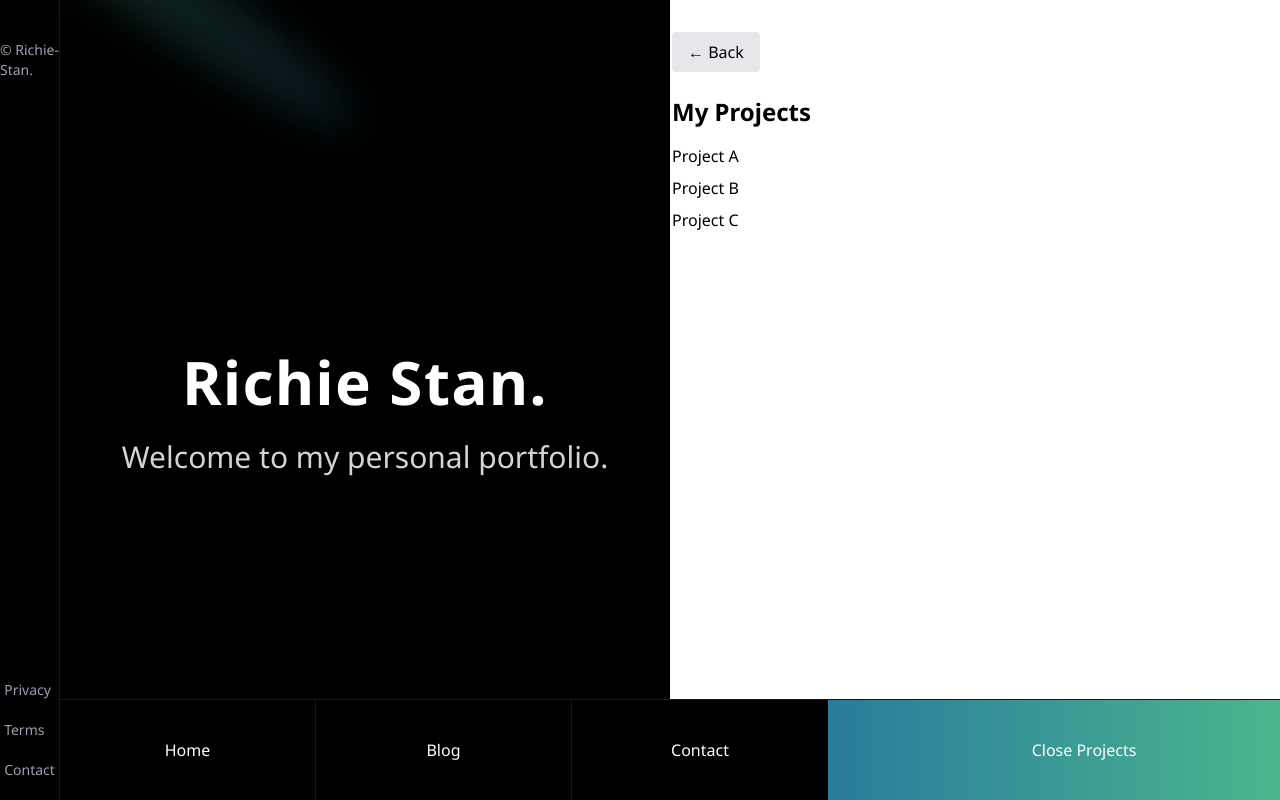
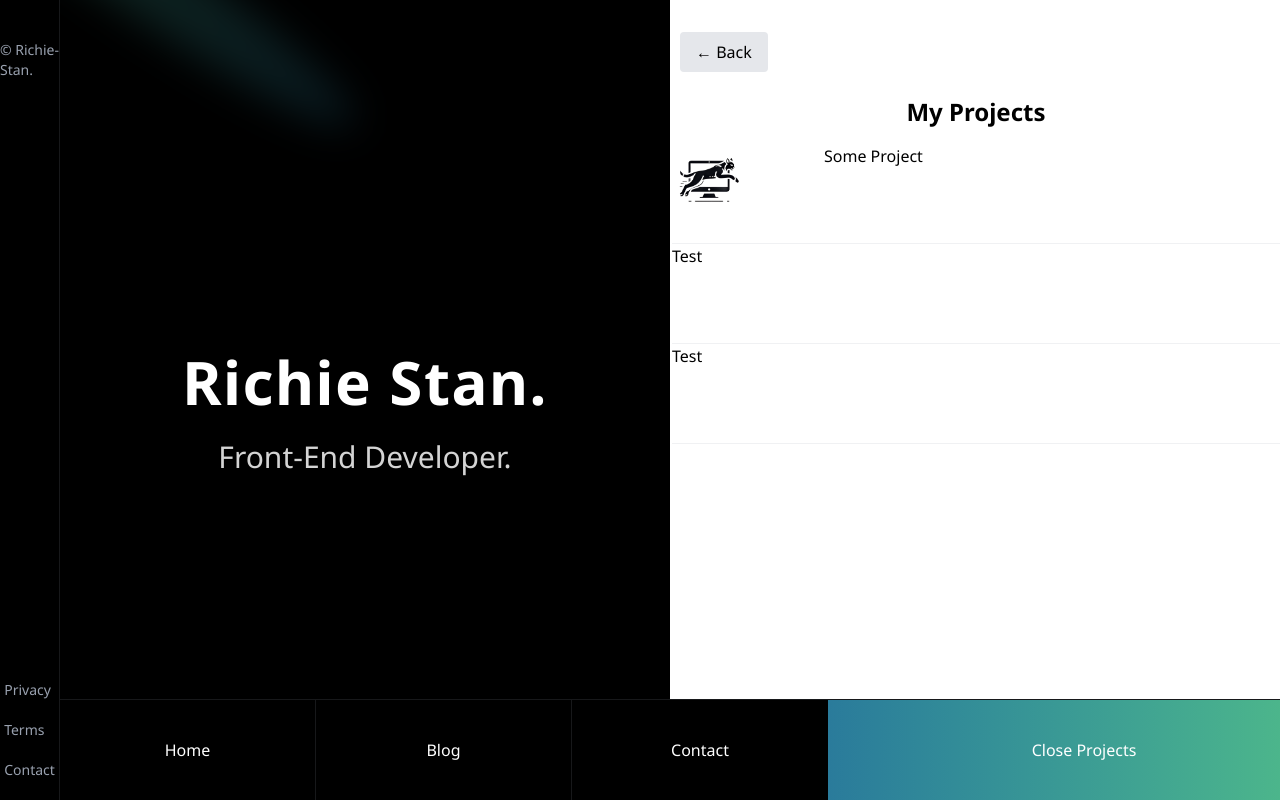
Before and after one commit to lynxDev94/devPortfolio, a Next.js app in the folder my-app/: page / in a window 1280 px wide. Both pictures are taken after a click on the button "All Works". Built offline with nearby package versions, Linux system fonts and the light colour scheme.

Commit message:
add fixes

```diff
--- a/my-app/components/hero/Hero.tsx
+++ b/my-app/components/hero/Hero.tsx
@@ -5,12 +5,14 @@ import { motion, AnimatePresence } from "framer-motion";
 import { Spotlight } from "../ui/Spotlight";
 import { TextGenerateEffect } from "../ui/TextGenerateEffect";
 import { useDrawer } from "@/context/DrawerContext";
+import image from "@/assets/lynxBlack.png";
+import Image from "next/image";
 
 export function Hero() {
   const { isOpen, setIsOpen } = useDrawer();
   const handleOpenDrawer = () => {
-    setIsOpen(prev => !prev);
-  }
+    setIsOpen((prev) => !prev);
+  };
 
   return (
     <div className="relative flex h-screen w-full overflow-hidden bg-black">
@@ -21,13 +23,14 @@ export function Hero() {
         transition={{ duration: 0.5, ease: "easeInOut" }}
       >
         <Spotlight className="-top-40 md:-30 lg:-top-40 left-0 md:left-20" />
+
         <div className="mx-auto max-w-7xl">
           <TextGenerateEffect
             className="text-center text-[40px] md:text-5xl lg:text-6xl text-white"
             words="Richie Stan."
           />
           <p className="mt-4 text-center text-3xl text-neutral-300">
-            Welcome to my personal portfolio.
+            Front-End Developer.
           </p>
         </div>
       </motion.div>
@@ -35,7 +38,7 @@ export function Hero() {
       <AnimatePresence>
         {isOpen && (
           <motion.aside
-            className="fixed top-0 right-0 h-screen bg-white p-8"
+            className="fixed top-0 right-0 h-screen bg-white pl-8 border-b-1 pt-8"
             initial={{ x: "100%" }}
             animate={{ x: 0 }}
             exit={{ x: "100%" }}
@@ -44,15 +47,28 @@ export function Hero() {
           >
             <button
               onClick={handleOpenDrawer}
-              className="mb-6 px-4 py-2 bg-gray-200 rounded"
+              className="mb-6 px-4 py-2 bg-gray-200 rounded ml-2"
             >
               ← Back
             </button>
-            <h2 className="text-2xl font-bold mb-4">My Projects</h2>
-            <ul className="space-y-2">
-              <li>Project A</li>
-              <li>Project B</li>
-              <li>Project C</li>
+            <h2 className="text-2xl font-bold mb-4 text-center">My Projects</h2>
+            <ul className="flex flex-col justify-between">
+              <li>
+                <div className="h-[100px] border-b-1 border-gray-400/15 grid grid-cols-4">
+                  <Image src={image} alt="test" className="col-span-1" width={74} height={74} />
+                  <h3>Some Project</h3>
+                </div>
+              </li>
+              <li>
+                <div className="h-[100px] border-b-1 border-gray-400/15">
+                  Test
+                </div>
+              </li>
+              <li>
+                <div className="h-[100px] border-b-1 border-gray-400/15">
+                  Test
+                </div>
+              </li>
             </ul>
           </motion.aside>
         )}
--- a/my-app/components/navigation/navigation.tsx
+++ b/my-app/components/navigation/navigation.tsx
@@ -6,19 +6,19 @@ import { useDrawer } from "@/context/DrawerContext";
 export default function Navigation() {
   const { isOpen, setIsOpen } = useDrawer();
   const handleIsOpen = () => {
-    setIsOpen(prev => !prev);
-  }
+    setIsOpen((prev) => !prev);
+  };
 
   return (
     <nav className="fixed bottom-0 w-full bg-black text-white border-t border-gray-400/15 z-50">
       <ul className="grid grid-cols-5 h-[100px] items-center text-center">
-        <li className="border-r h-full flex items-center justify-center border-gray-400/15 cursor-pointer">
+        <li className="border-r h-full flex items-center justify-center border-gray-400/15 cursor-pointer hover:bg-gradient-to-r from-[#2A7B9B] to-[#51BD88]">
           <button onClick={() => setIsOpen(false)}>Home</button>
         </li>
-        <li className="border-r h-full flex items-center justify-center border-gray-400/15">
+        <li className="border-r h-full flex items-center justify-center border-gray-400/15 hover:bg-gradient-to-r from-[#2A7B9B] to-[#51BD88]">
           <button onClick={() => setIsOpen(false)}>Blog</button>
         </li>
-        <li className="h-full flex items-center justify-center">
+        <li className="h-full flex items-center justify-center transition-colors duration-300 ease-in-out hover:bg-gradient-to-r from-[#2A7B9B] to-[#51BD88]">
           <button onClick={() => setIsOpen(false)}>Contact</button>
         </li>
         <li className="col-span-2 h-[100px] flex items-center justify-center bg-gradient-to-r from-[#2A7B9B] to-[#51BD88]">
```
